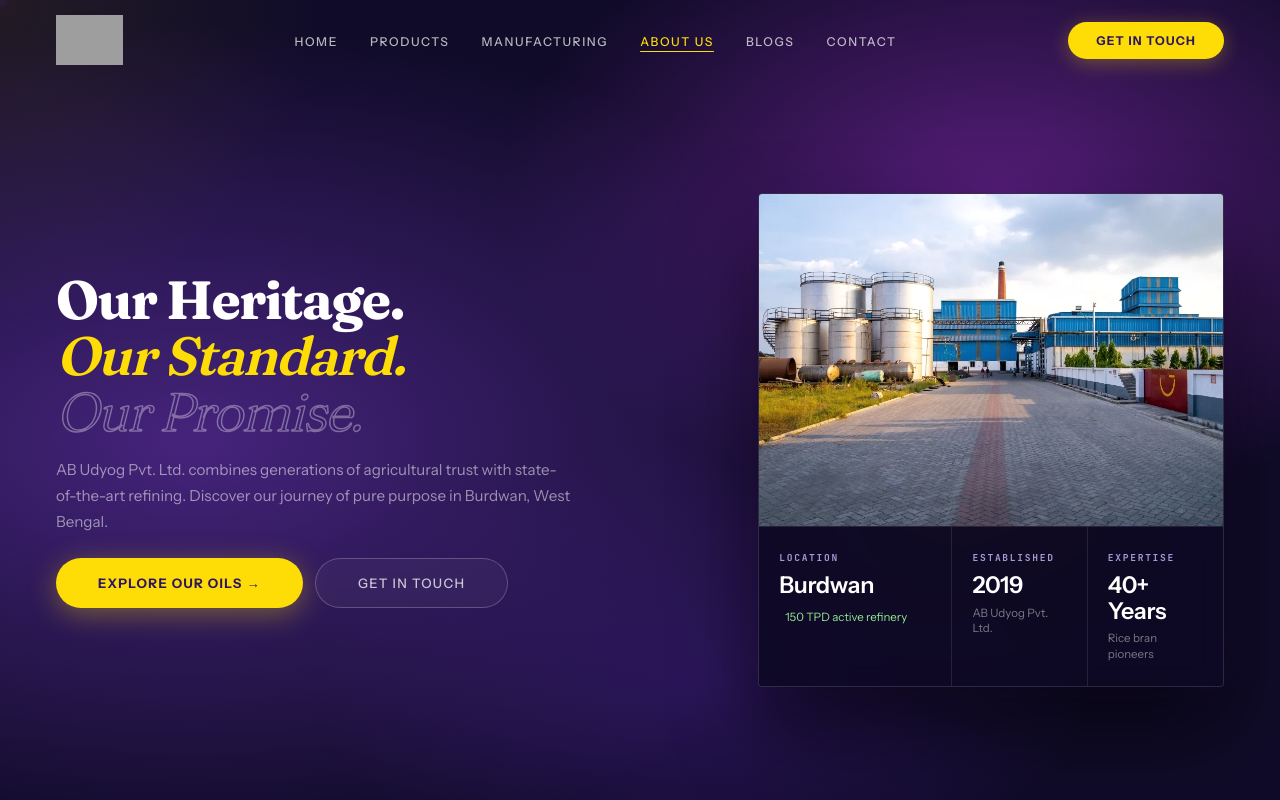
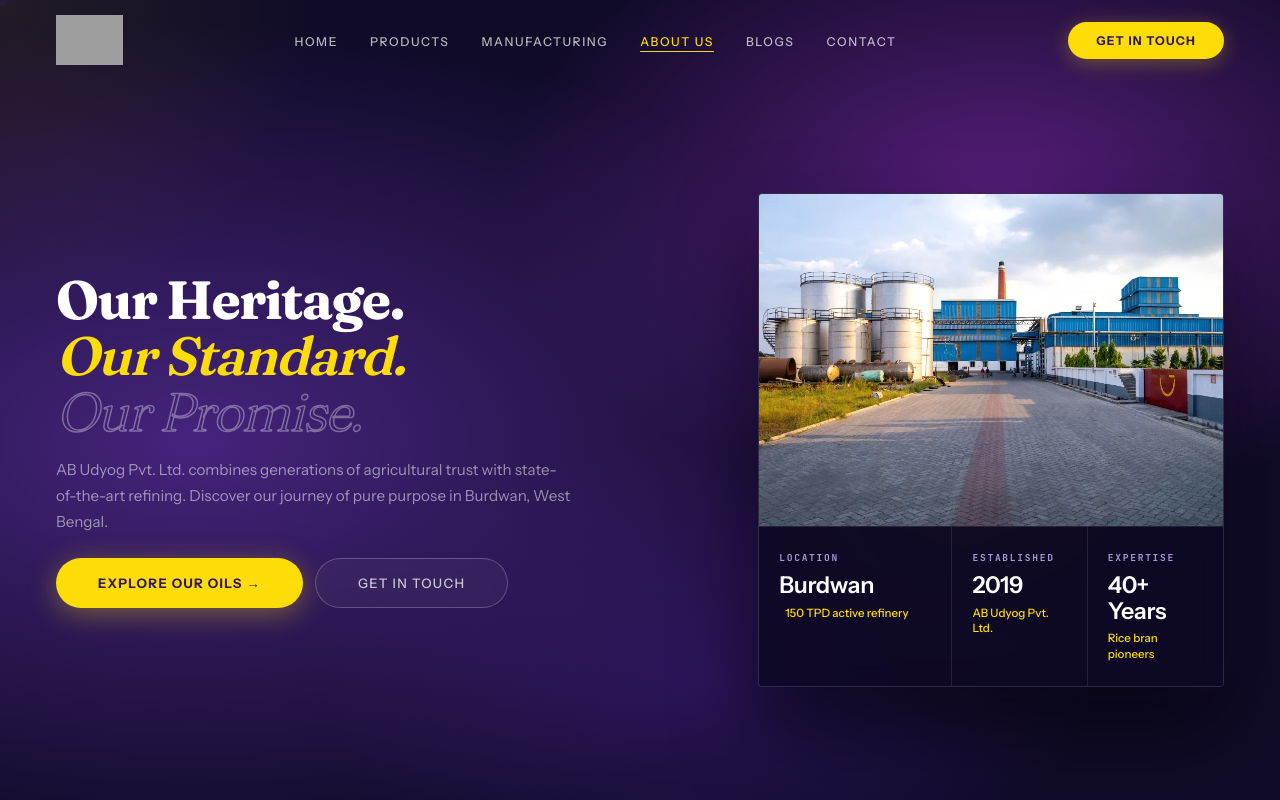
Before and after one commit to genaiwebsites/jeevanrekha, a Next.js app: page /about in a window 1280 px wide. Shown: the top 800 px of the page. Built offline with nearby package versions, Linux system fonts and the light colour scheme; grey boxes are pictures that could not be loaded.

Commit message:
style(about): format refinery spec cells last line in brand yellow for layout consistency

```diff
--- a/src/app/about/page.tsx
+++ b/src/app/about/page.tsx
@@ -41,12 +41,12 @@ export default function About() {
                 <div className="refinery-spec-cell">
                   <div className="refinery-spec-label">LOCATION</div>
                   <div className="refinery-spec-value">Burdwan</div>
-                  <div style={{ display: 'flex', alignItems: 'center', gap: '6px', marginTop: '4px' }}>
-                    <span className="relative flex h-1.5 w-1.5">
-                      <span className="animate-ping absolute inline-flex h-full w-full rounded-full bg-emerald-400 opacity-75"></span>
-                      <span className="relative inline-flex rounded-full h-1.5 w-1.5 bg-emerald-500"></span>
+                  <div className="refinery-spec-desc" style={{ display: 'flex', alignItems: 'center', gap: '6px' }}>
+                    <span className="relative flex h-1.5 w-1.5" style={{ transform: 'translateY(1px)' }}>
+                      <span className="animate-ping absolute inline-flex h-full w-full rounded-full opacity-75" style={{ backgroundColor: 'var(--y)' }}></span>
+                      <span className="relative inline-flex rounded-full h-1.5 w-1.5" style={{ backgroundColor: 'var(--y)' }}></span>
                     </span>
-                    <span className="refinery-spec-desc" style={{ color: 'var(--s-jadelt)' }}>150 TPD active refinery</span>
+                    <span>150 TPD active refinery</span>
                   </div>
                 </div>
 
--- a/src/app/globals.css
+++ b/src/app/globals.css
@@ -1992,8 +1992,8 @@ footer {
 }
 .refinery-spec-desc {
   font-size: 0.72rem;
-  color: rgba(255, 255, 255, 0.45);
-  font-weight: 400;
+  color: var(--y); /* Accent yellow brand color */
+  font-weight: 500;
   line-height: 1.35;
 }
 
```
